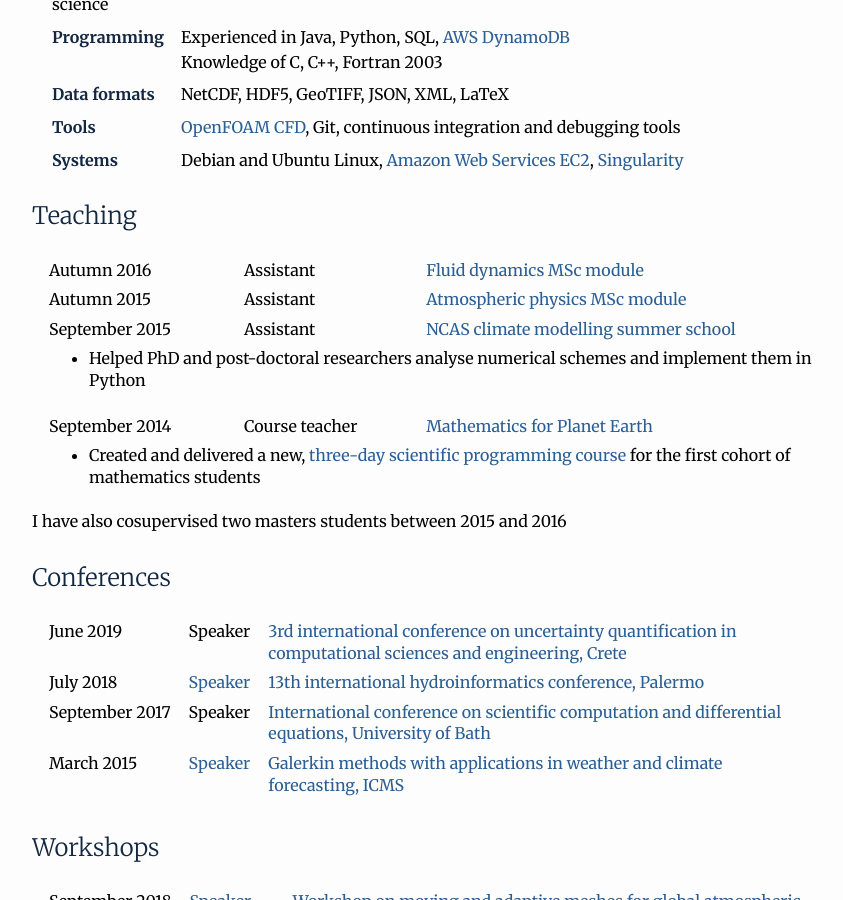
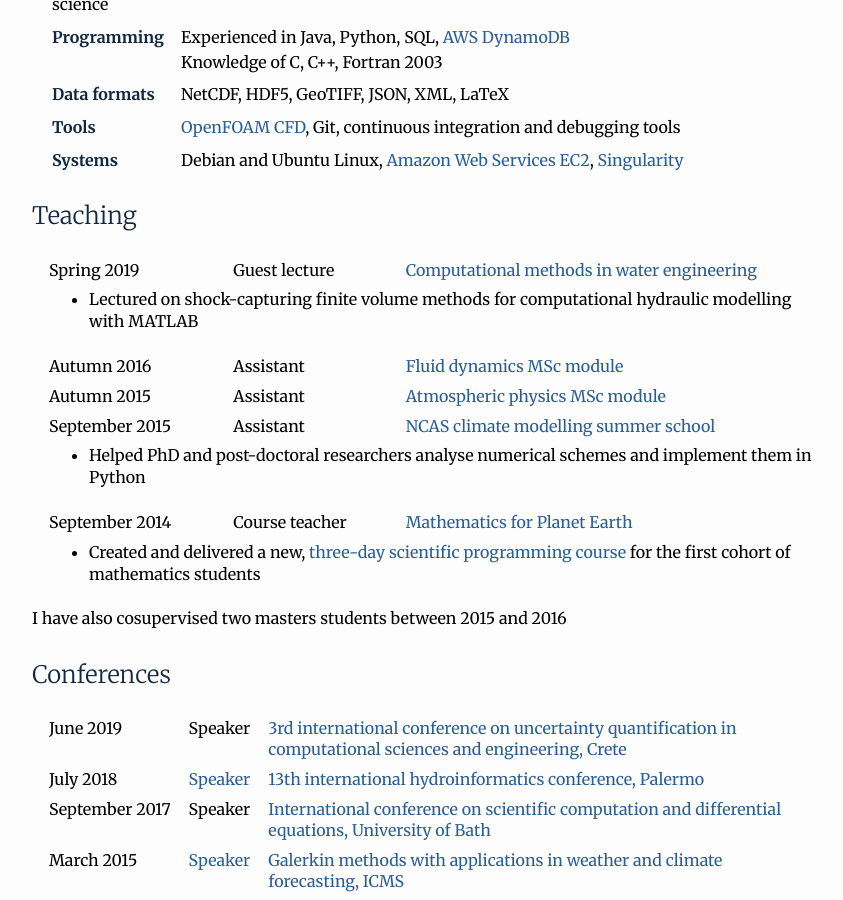
Before and after one commit to hertzsprung/hertzsprung.github.io, a Jekyll site: the page built from cv/index.html, in a window 1280 px wide and 900 px high, scrolled down 2651 px. Shown: the whole window, without its empty margins (208-1051 px from the left). Built offline with Jekyll 4.4.1, drawn with Linux system fonts in a browser that asks for light colours.

Commit message:
add civ6745 teaching

```diff
--- a/cv/index.html
+++ b/cv/index.html
@@ -145,6 +145,12 @@ My reviewer profile is <a href="https://publons.com/author/1056336/james-shaw#pr
 <h2>Teaching</h2>
 <table class="cv">
   <tbody>
+  <tr><td>Spring 2019</td><td>Guest lecture</td><td><a href="https://www.sheffield.ac.uk/civil/info_curr_students/our_modules/civ_6745">Computational methods in water engineering</a></td></tr>
+    <tr><td colspan="3" class="detail">
+      <ul>
+        <li>Lectured on shock-capturing finite volume methods for computational hydraulic modelling with MATLAB</li>
+      </ul>
+    </td></tr>
   <tr><td>Autumn 2016</td><td>Assistant</td><td><a href="http://www.reading.ac.uk/modules/document.aspx?modP=MTMW11&modYR=1617">Fluid dynamics MSc module</a></td></tr>
   <tr><td>Autumn 2015</td><td>Assistant</td><td><a href="http://www.reading.ac.uk/modules/document.aspx?modP=MTMG02&modYR=1516">Atmospheric physics MSc module</a></td></tr>
   <tr><td>September 2015</td><td>Assistant</td><td><a href="https://www.ncas.ac.uk/index.php/en/climate-modelling-summer-school">NCAS climate modelling summer school</a></td></tr>
```
